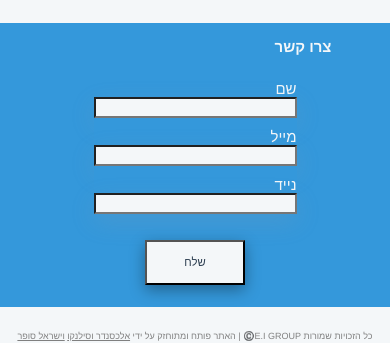
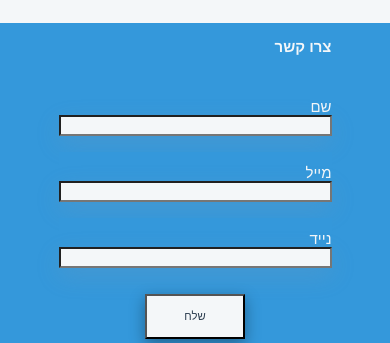
Before and after one commit to AlexanderVasilenko99/eigroup, a React (Create React App) app: page / in a window 390 px wide. Shown: the part 2101-2444 px from the top of the page. Built offline with nearby package versions, Linux system fonts and the light colour scheme.

Commit message:
fixed contact margins

```diff
--- a/src/Components/ContactsForm/Contact.scss
+++ b/src/Components/ContactsForm/Contact.scss
@@ -27,6 +27,7 @@
         flex-wrap: wrap;
         justify-content: space-evenly;
         margin-bottom: 1em;
+        // margin: 0 -150px 1em;
         background-color: var(--secondary-color);
 
         .input-container {
@@ -35,6 +36,7 @@
             display: flex;
             flex-direction: column;
             align-items: start;
+            width: 25%;
 
             label {
                 background-color: var(--secondary-color);
@@ -43,6 +45,7 @@
 
             input {
                 box-shadow: var(--soft-box-shadow);
+                width: 100%;
             }
         }
 
@@ -70,10 +73,14 @@
 @media only screen and (max-width: 769px) {
     .form {
         .inputs-container {
+            .input-container {
+                margin-top: 16px;
+                width: 100%;
+
                 label {
                     background-color: var(--secondary-color);
                     color: var(--background-color);
-                margin-top: 10px;
+                    margin-top: .8em;
                     margin-left: auto;
                 }
 
@@ -83,3 +90,4 @@
             }
         }
     }
+}
```
Lines whose indentation alone changed are shown as unchanged.
